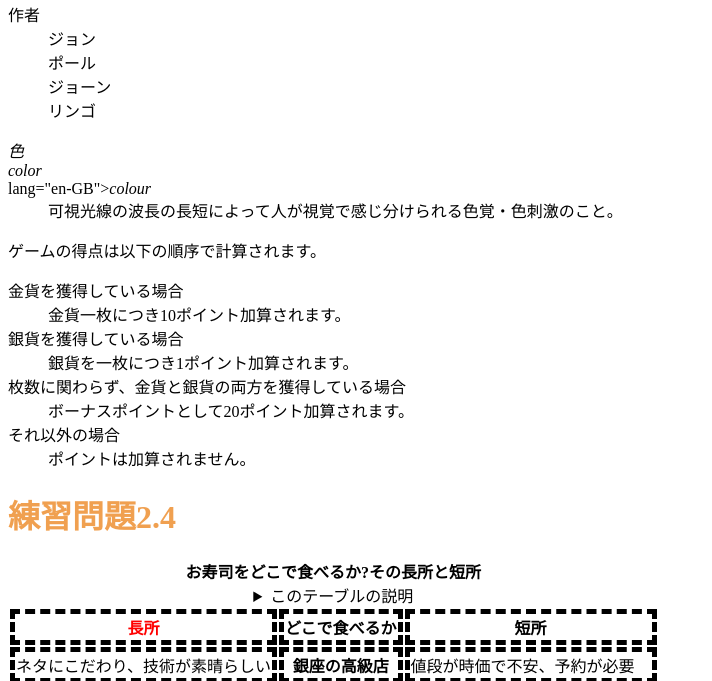
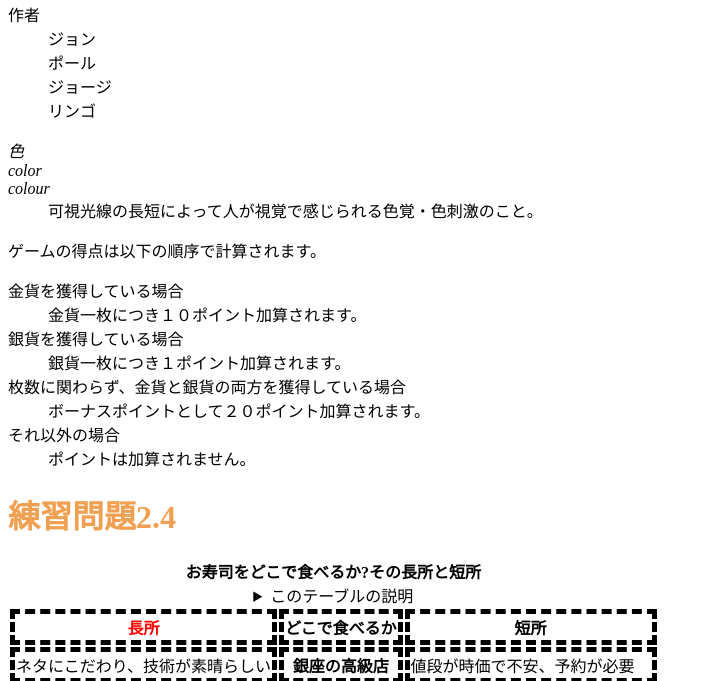
Before and after one commit to xiaruich/2024, a plain HTML site: page index.html in a window 1280 px wide. Shown: the part 419-1100 px from the top of the page, without its empty margins (0-712 px from the left). Drawn offline with Linux system fonts and the light colour scheme.

Commit message:
Update index.html

```diff
--- a/index.html
+++ b/index.html
@@ -30,32 +30,33 @@
  </ol>
  <a id="abc">ここがabcの場所</a>
 
- <h1>練習問題2.3</h1>
+<h1>練習問題2.3</h1>
 
  <dl>
   <dt>作者</dt>
   <dd>ジョン</dd>
   <dd>ポール</dd>
-  <dd>ジョーン</dd>
+  <dd>ジョージ</dd>
   <dd>リンゴ</dd>
  </dl>
 
  <dl>
   <dt lang="ja"><dfn>色</dfn></dt>
   <dt lang="en-US"><dfn>color</dfn></dt>
-  <dt> lang="en-GB"><dfn>colour</dfn></dt>
-  <dd>可視光線の波長の長短によって人が視覚で感じ分けられる色覚・色刺激のこと。</dd>
- </dl>
- <p>ゲームの得点は以下の順序で計算されます。</p>
+  <dt lang="en-GB"><dfn>colour</dfn></dt>
+  <dd>可視光線の長短によって人が視覚で感じられる色覚・色刺激のこと。</dd>
+  </dl>
+ <p>ゲームの得点は以下の順序で計算されます。
+ </p>
  <dl>
   <dt>金貨を獲得している場合</dt>
-  <dd>金貨一枚につき10ポイント加算されます。</dd>
+  <dd>金貨一枚につき１０ポイント加算されます。</dd>
   <dt>銀貨を獲得している場合</dt>
-  <dd>銀貨を一枚につき1ポイント加算されます。</dd>
+  <dd>銀貨一枚につき１ポイント加算されます。</dd>
   <dt>枚数に関わらず、金貨と銀貨の両方を獲得している場合</dt>
-  <dd>ボーナスポイントとして20ポイント加算されます。</dd>
+   <dd>ボーナスポイントとして２０ポイント加算されます。</dd>
   <dt>それ以外の場合</dt>
-  <dd>ポイントは加算されません。</dd>
+   <dd>ポイントは加算されません。</dd>
  </dl>
 
  <h1>練習問題2.4</h1>
```
